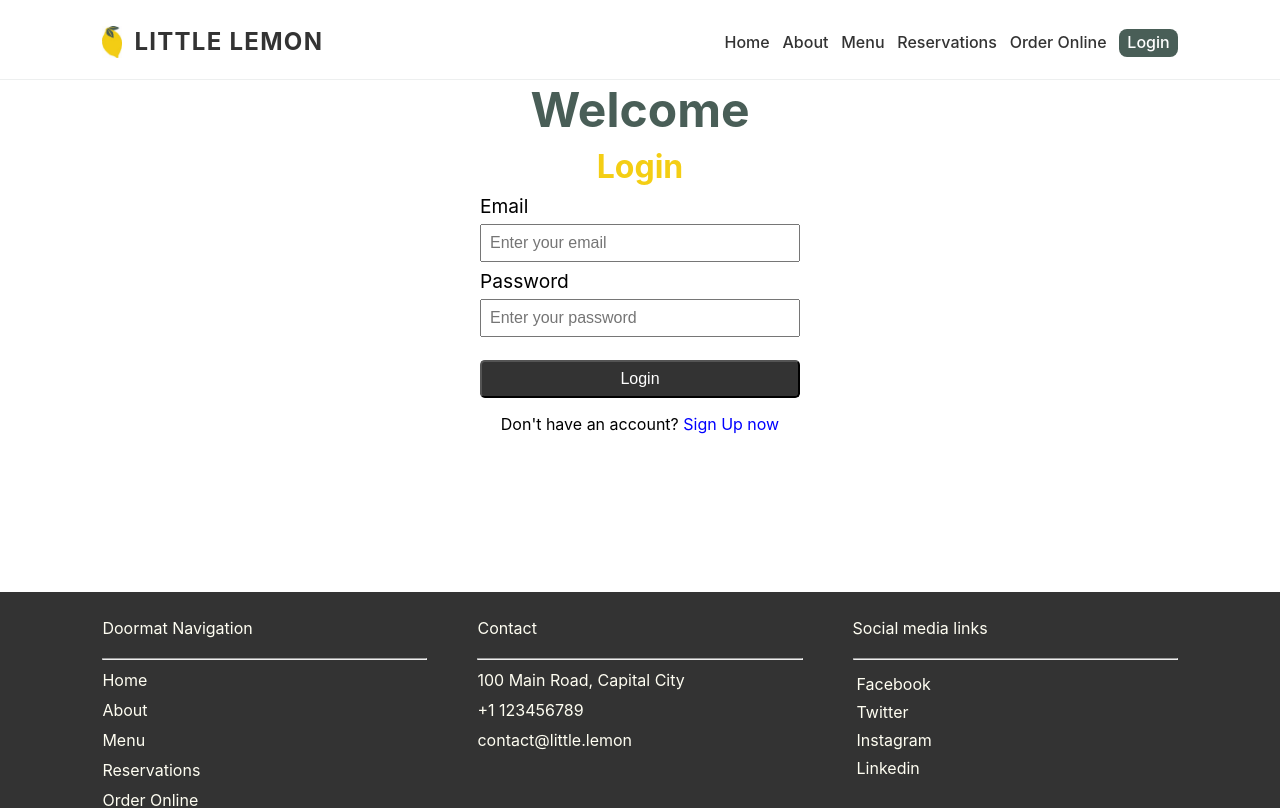
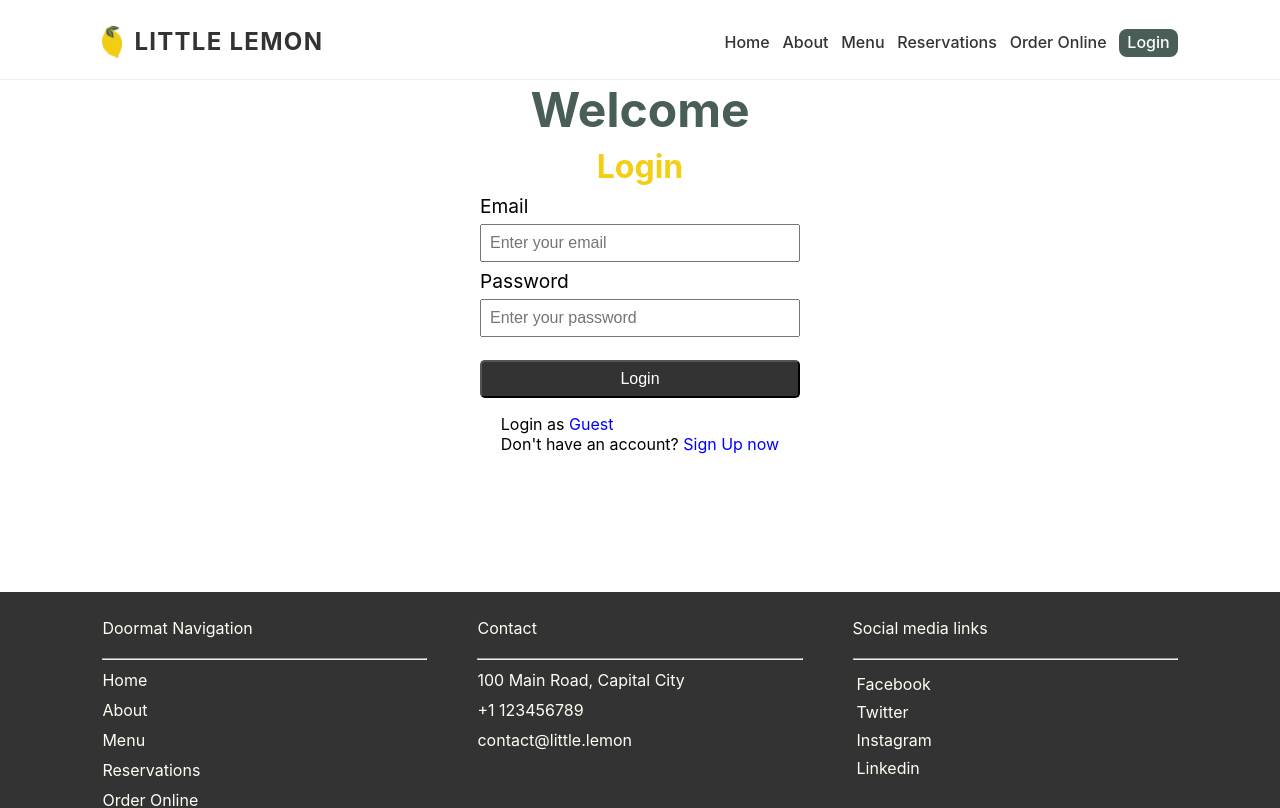
Before and after one commit to abhisheksharma1310/little-lemon, a React (Create React App) app: page /login in a window 1280 px wide. Shown: the top 808 px of the page. Built offline with nearby package versions, Linux system fonts and the light colour scheme.

Commit message:
login as guest feature added

```diff
--- a/src/components/Login/index.jsx
+++ b/src/components/Login/index.jsx
@@ -96,6 +96,13 @@ const Login = () => {
       setTimeout(() => toast.dismiss(tid), 4000);
       toggleLoginSignup();
     } else if (user.details?.email && user.details?.email !== data?.email) {
+      warnforNewSignup(data);
+    } else {
+      handleCreateAccount(data);
+    }
+  };
+
+  const warnforNewSignup = (data) => {
     toast(
       ToastConfirm(
         "Are you sure to create new account, ",
@@ -114,9 +121,6 @@ const Login = () => {
         duration: 60000,
       }
     );
-    } else {
-      handleCreateAccount(data);
-    }
   };
 
   const handleCreateAccount = (data) => {
@@ -125,6 +129,21 @@ const Login = () => {
     setTimeout(() => toast.dismiss(tid), 2000);
     dispatch(loginStatus(true));
     navigate("/");
+  };
+
+  const loginAsGuest = () => {
+    const data = {
+      firstName: "guest",
+      lastName: "user",
+      email: "guest@user.com",
+      password: "1234567890",
+      confirmPassword: "1234567890",
+    };
+    if (user.details?.email && user.details?.email !== data?.email) {
+      warnforNewSignup(data);
+    } else {
+      handleCreateAccount(data);
+    }
   };
 
   return (
@@ -206,12 +225,20 @@ const Login = () => {
       </form>
       <div>
         {isLogin ? (
+          <>
+            <p>
+              Login as{" "}
+              <span className="login-btn" onClick={loginAsGuest}>
+                Guest
+              </span>
+            </p>
             <p>
               Don't have an account?{" "}
               <span className="login-btn" onClick={toggleLoginSignup}>
                 Sign Up now
               </span>
             </p>
+          </>
         ) : (
           <p>
             Already have an account?{" "}
```
Lines whose indentation alone changed are shown as unchanged.
